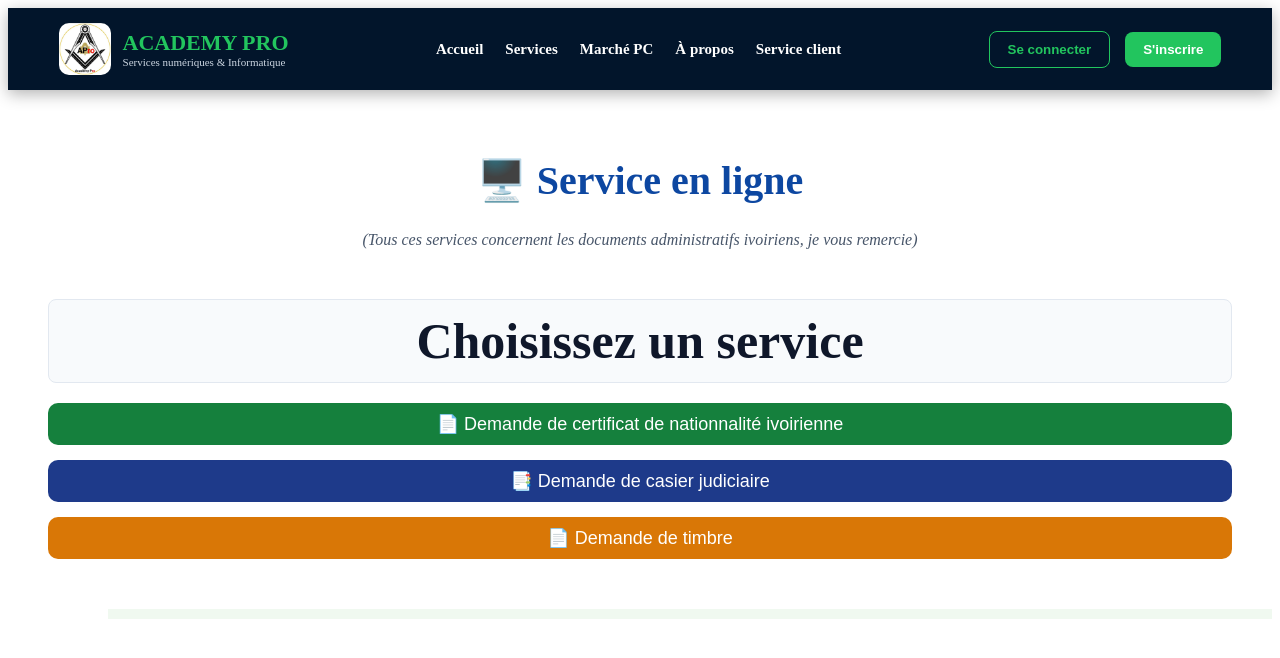
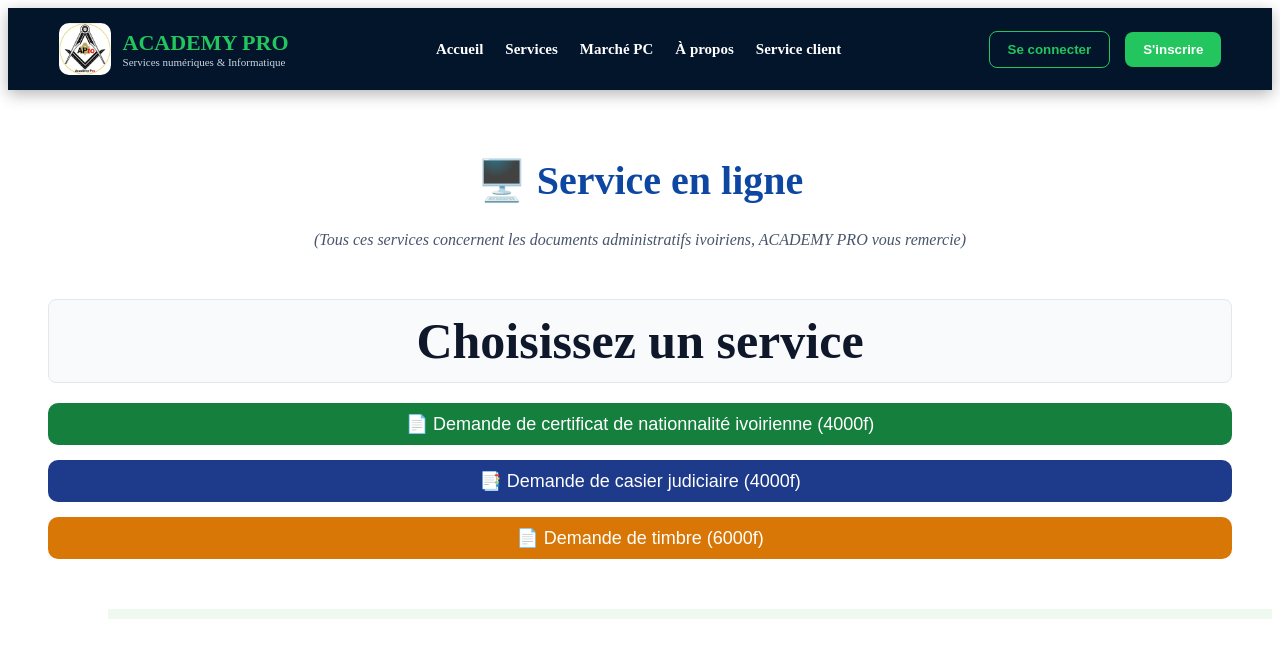
Before and after one commit to COULIBALY663/APPAPRO, a React (Vite) app in the folder gestion-apro/: page /eservice in a window 1280 px wide. Shown: the top 658 px of the page. Built offline with nearby package versions, Linux system fonts and the light colour scheme; sample sign-in values are in the browser's storage.

Commit message:
dfnklfsjk

```diff
--- a/gestion-apro/src/pages/Casier.jsx
+++ b/gestion-apro/src/pages/Casier.jsx
@@ -122,7 +122,7 @@ export default function Casier() {
         headers: { "Content-Type": "application/json" },
         body: JSON.stringify({
           telephone: form.telephone,
-          montant: 2000,
+          montant: 4000,
           type_service: "casier judiciaire",
           certificat_id: Number(certificatId)
         }),
--- a/gestion-apro/src/pages/Certificat.jsx
+++ b/gestion-apro/src/pages/Certificat.jsx
@@ -99,7 +99,7 @@ export default function Certificat() {
         headers: { "Content-Type": "application/json" },
         body: JSON.stringify({
           telephone: form.telephone,
-          montant: 1000,
+          montant: 4000,
           type_service: "certificat",
           certificat_id: certificatId // Envoyé tel quel pour compatibilité
         }),
@@ -159,28 +159,28 @@ export default function Certificat() {
 
         <h3 style={{backgroundColor:"green", color:"#fff", padding: "10px", textAlign:"center"}}> Documents obligatoires</h3>
         <label style={{ fontWeight: "bold", display: "block", marginTop: "10px" }}>Extrait de moins d'un an du demandeur</label>
-        <input type="file" name="extrait" onChange={handleFileChange} required accept= "accept=.pdf,.jpg,.jpeg,.png"style={{ margin: "5px 0 15px 0" }} />
+        <input type="file" name="extrait" onChange={handleFileChange} required accept= ".pdf,.jpg,.jpeg,.png"style={{ margin: "5px 0 15px 0" }} />
         {preview.extrait && <img src={preview.extrait} alt="Aperçu" style={{ maxWidth: "10%", height: "auto", margin: "10px 0" }} />}
 
         <label style={{ fontWeight: "bold", display: "block" }}>Parent Recto</label>
-        <input type="file" name="parent_recto" onChange={handleFileChange} required accept= "accept=.pdf,.jpg,.jpeg,.png"style={{ margin: "5px 0 15px 0" }} />
+        <input type="file" name="parent_recto" onChange={handleFileChange} required accept= ".pdf,.jpg,.jpeg,.png"style={{ margin: "5px 0 15px 0" }} />
         {preview.parent_recto && <img src={preview.parent_recto} alt="Aperçu" style={{ maxWidth: "10%", height: "auto", margin: "10px 0" }} />}
 
         <label style={{ fontWeight: "bold", display: "block" }}>Parent Verso</label>
-        <input type="file" name="parent_verso" onChange={handleFileChange} required accept= "accept=.pdf,.jpg,.jpeg,.png"style={{ margin: "5px 0 15px 0" }} />
+        <input type="file" name="parent_verso" onChange={handleFileChange} required accept= ".pdf,.jpg,.jpeg,.png"style={{ margin: "5px 0 15px 0" }} />
         {preview.parent_verso && <img src={preview.parent_verso} alt="Aperçu" style={{ maxWidth: "10%", height: "auto", margin: "10px 0" }} />}
 
         <h3 style={{backgroundColor:"#FFCC80", color:"#3e2723", padding:"10px", textAlign:"center"}}> Documents facultatifs</h3>
         <label style={{ display: "block" }}>Recto pièce</label>
-        <input type="file" name="recto_piece" onChange={handleFileChange} accept= "accept=.pdf,.jpg,.jpeg,.png" capture="environment" style={{ margin: "5px 0 15px 0" }} />
+        <input type="file" name="recto_piece" onChange={handleFileChange} accept= ".pdf,.jpg,.jpeg,.png" capture="environment" style={{ margin: "5px 0 15px 0" }} />
         {preview.recto_piece && <img src={preview.recto_piece} alt="Aperçu" style={{ maxWidth: "10%", height: "auto", margin: "10px 0" }} />}
 
         <label style={{ display: "block" }}>Verso pièce</label>
-        <input type="file" name="verso_piece" onChange={handleFileChange} accept= "accept=.pdf,.jpg,.jpeg,.png" capture="environment" style={{ margin: "5px 0 15px 0" }} />
+        <input type="file" name="verso_piece" onChange={handleFileChange} accept= ".pdf,.jpg,.jpeg,.png" capture="environment" style={{ margin: "5px 0 15px 0" }} />
         {preview.verso_piece && <img src={preview.verso_piece} alt="Aperçu" style={{ maxWidth: "10%", height: "auto", margin: "10px 0" }} />}
 
         <label style={{ display: "block" }}>Acte individuel</label>
-        <input type="file" name="acte_individuel" onChange={handleFileChange} accept= "accept=.pdf,.jpg,.jpeg,.png" capture="environment" style={{ margin: "5px 0 15px 0" }} />
+        <input type="file" name="acte_individuel" onChange={handleFileChange} accept= ".pdf,.jpg,.jpeg,.png" capture="environment" style={{ margin: "5px 0 15px 0" }} />
         {preview.acte_individuel && <img src={preview.acte_individuel} alt="Aperçu" style={{ maxWidth: "10%", height: "auto", margin: "10px 0" }} />}
 
         <br /><br />
--- a/gestion-apro/src/pages/EService.jsx
+++ b/gestion-apro/src/pages/EService.jsx
@@ -9,7 +9,7 @@ export default function EService() {
   fontSize: "16px",
   textAlign: "center",
   fontStyle: "italic",
-  margin: "15px 0" }}>(Tous ces services concernent les documents administratifs ivoiriens, je vous remercie)</p>
+  margin: "15px 0" }}>(Tous ces services concernent les documents administratifs ivoiriens, ACADEMY PRO vous remercie)</p>
 
       <p style={{
   backgroundColor: "#f8fafc", // Fond gris-blanc ultra-léger et moderne
@@ -29,20 +29,20 @@ export default function EService() {
           onClick={() => navigate("/Certificat")}
           style={{btn,background: "#15803d", color: "white", fontSize: "18px", padding: "10px", borderRadius: "10px", border: "none", cursor: "pointer"}}
         >
-          📄 Demande de certificat de nationnalité ivoirienne
+          📄 Demande de certificat de nationnalité ivoirienne (4000f)
         </button>
 
         <button
           onClick={() => navigate("/Casier")}
           style={{btn,background: "#1e3a8a", color: "white", fontSize: "18px", padding: "10px", borderRadius: "10px", border: "none", cursor: "pointer"}}
         >
-          📑 Demande de casier judiciaire
+          📑 Demande de casier judiciaire (4000f)
         </button>
         <button
           onClick={() => navigate("/Timbre")}
           style={{btn,background: "#d97706", color: "white", fontSize: "18px", padding: "10px", borderRadius: "10px", border: "none", cursor: "pointer"}}
         >
-          📄 Demande de timbre
+          📄 Demande de timbre (6000f)
         </button>
 
 
--- a/gestion-apro/src/pages/Rapport.jsx
+++ b/gestion-apro/src/pages/Rapport.jsx
@@ -157,6 +157,12 @@ export default function Rapport() {
       `}</style>
 
       <div style={containerStyle}>
+         {/* EN-TÊTE PREMIUM */}
+        <div style={headerStyle}>
+          <h2 style={{ margin: 0, fontSize: "20px", fontWeight: "800", textTransform: "uppercase" }}>
+            📄 Demande de mise en forme de rapport de stage
+          </h2>
+        </div>
 
         {/* ÉCRAN D'ATTENTE DE PAIEMENT */}
         {step === "waiting_payment" && (
--- a/gestion-apro/src/pages/Timbre.jsx
+++ b/gestion-apro/src/pages/Timbre.jsx
@@ -142,7 +142,7 @@ export default function Timbre() {
         headers: { "Content-Type": "application/json" },
         body: JSON.stringify({
           telephone: form.telephone,
-          montant: 200,
+          montant: 6000,
           type_service: form.typeDemande,
           certificat_id: Number(certificatId),
         }),
```
